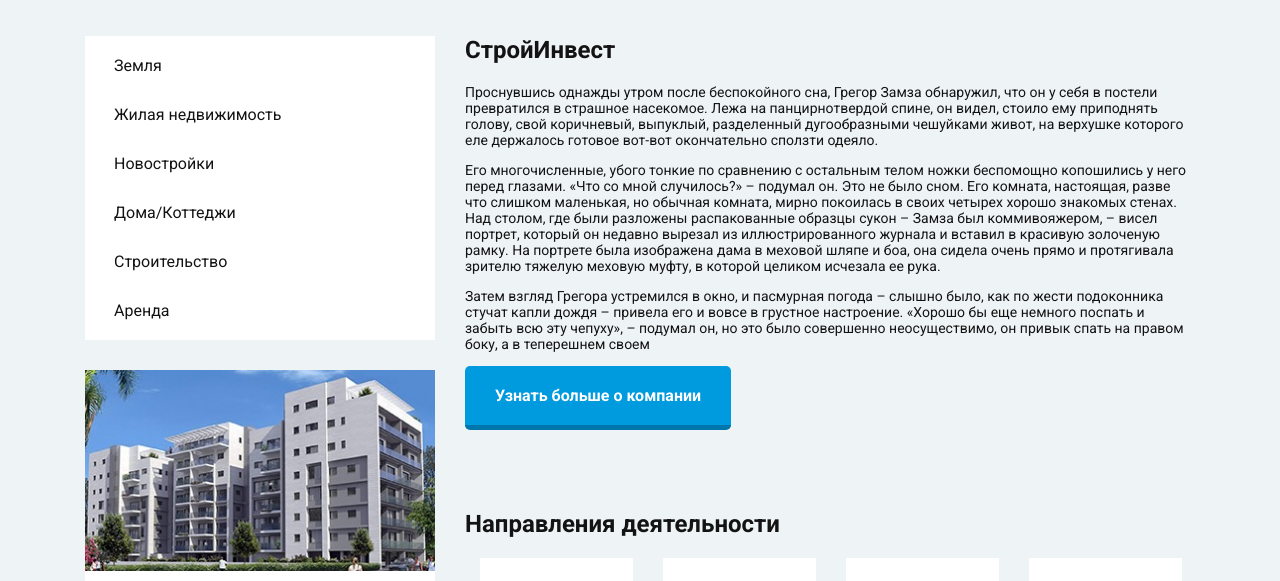
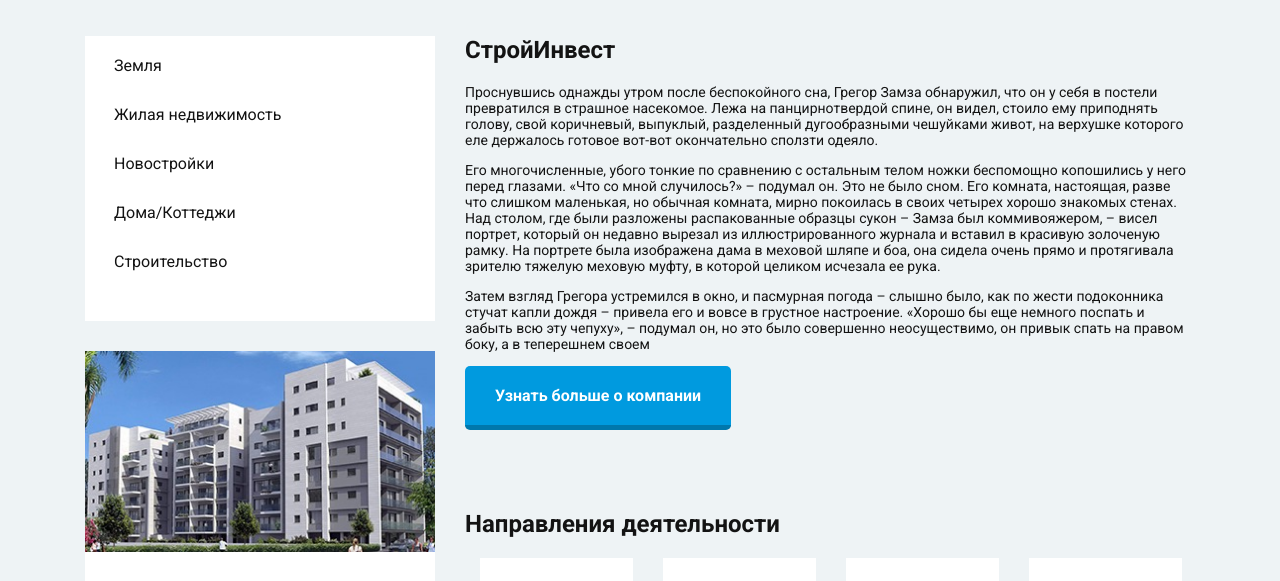
Before and after one commit to trofinata/wp, a plain HTML site: page src/index.html in a window 1280 px wide. Shown: the part 145-726 px from the top of the page. Drawn offline with nearby package versions, Linux system fonts and the light colour scheme.

Commit message:
Sidebar and content

```diff
--- a/src/index.html
+++ b/src/index.html
@@ -50,7 +50,7 @@
 							<li><a href="#">Новостройки</a></li>
 							<li><a href="#">Дома/Коттеджи</a></li>
 							<li><a href="#">Строительство</a></li>
-							<li><a href="#">Аренда</a></li>
+							<li><a href="#"></a></li>
 						</ul>
 						<div class="left-sidebar_object">
 							<img src="img/objects/1.jpg" alt="Картинка1">
```
